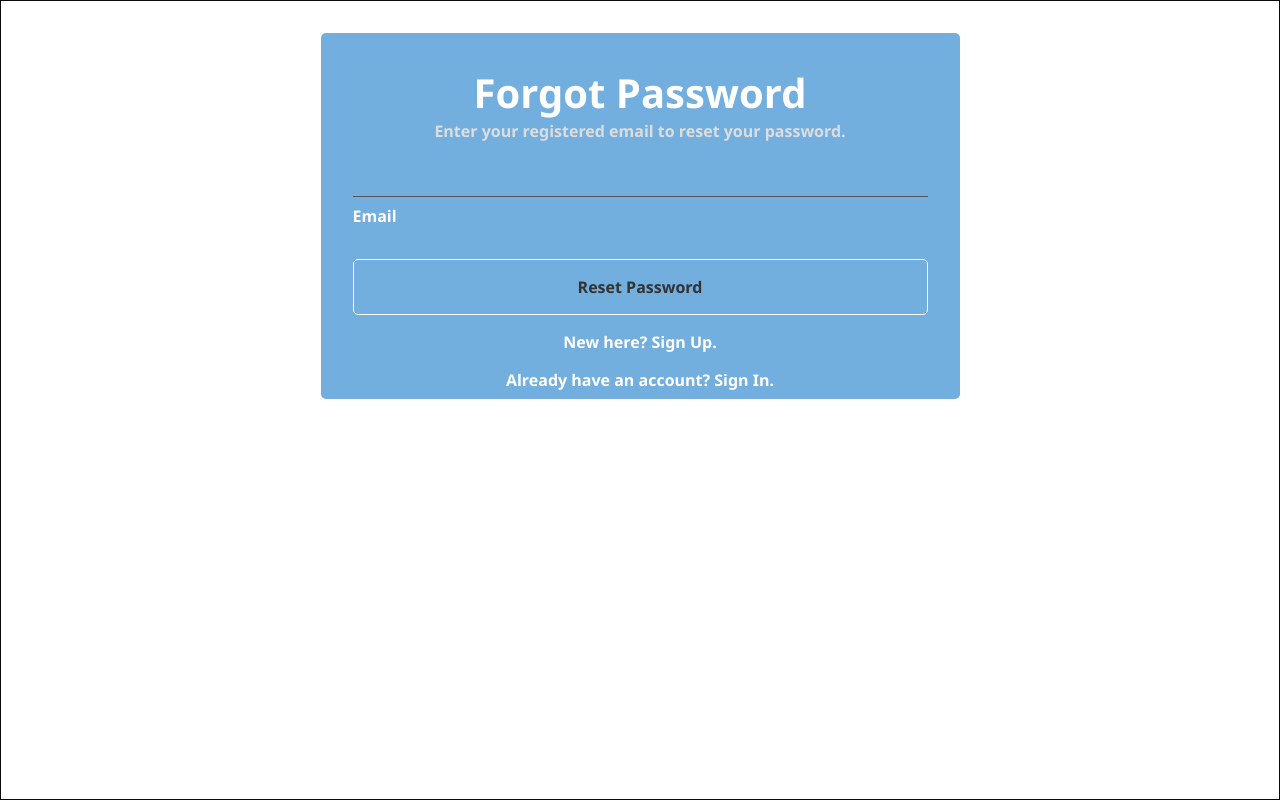
After one commit to Karma098/SE, a PHP site: page /SE/forget.html in a window 1280 px wide. The commit adds this page. Run offline with PHP 8.4, Linux system fonts and the light colour scheme.

Commit message:
forgot password done :)

```diff
--- /dev/null
+++ b/forget.css
@@ -0,0 +1,95 @@
+* {
+    margin: 0;
+    padding: 0;
+    box-sizing: border-box;
+    font-family: "segoe ui", verdana, helvetica, arial, sans-serif;
+    font-size: 16px;
+    transition: all 500ms ease; }
+
+  body {
+    -webkit-font-smoothing: antialiased;
+    -moz-osx-font-smoothing: grayscale;
+    text-rendering: optimizeLegibility;
+    /* -moz-font-feature-settings: "liga" on; */
+    /* border: #000; */
+    border: 1px solid #090909;
+}
+
+  .row {
+    background-color: rgba(20, 120, 200, 0.6);
+    color: #fff;
+    text-align: center;
+    padding: 2em 2em 0.5em;
+    width: 90%;
+    margin: 2em auto;
+    border-radius: 5px; }
+    .row h1 {
+      font-size: 2.5em; }
+    .row .form-group {
+      margin: 0.5em 0; }
+      .row .form-group label {
+        display: block;
+        color: #fff;
+        text-align: left;
+        font-weight: 600; }
+      .row .form-group input, .row .form-group button {
+        display: block;
+        padding: 0.5em 0;
+        width: 100%;
+        margin-top: 1em;
+        margin-bottom: 0.5em;
+        background-color: inherit;
+        border: none;
+        border-bottom: 1px solid #555;
+        color: #eee; }
+        .row .form-group input:focus, .row .form-group button:focus {
+          background-color: #fff;
+          color: #000;
+          border: none;
+          padding: 1em 0.5em; animation: pulse 1s infinite ease;}
+      .row .form-group button {
+        border: 1px solid #fff;
+        border-radius: 5px;
+        outline: none;
+        -moz-user-select: none;
+        user-select: none;
+        color: #333;
+        font-weight: 800;
+        cursor: pointer;
+        margin-top: 2em;
+        padding: 1em; }
+        .row .form-group button:hover, .row .form-group button:focus {
+          background-color: #fff; }
+        .row .form-group button.is-loading::after {
+          animation: spinner 500ms infinite linear;
+          content: "";
+          position: absolute;
+          margin-left: 2em;
+          border: 2px solid #000;
+          border-radius: 100%;
+          border-right-color: transparent;
+          border-left-color: transparent;
+          height: 1em;
+          width: 4%; }
+    .row .footer h5 {
+      margin-top: 1em; }
+    .row .footer p {
+      margin-top: 2em; }
+      .row .footer p .symbols {
+        color: #444; }
+    .row .footer a {
+      color: inherit;
+      text-decoration: none; }
+
+  .information-text {
+    color: #ddd; }
+
+  @media screen and (max-width: 320px) {
+    .row {
+      padding-left: 1em;
+      padding-right: 1em; }
+      .row h1 {
+        font-size: 1.5em !important; } }
+  @media screen and (min-width: 900px) {
+    .row {
+      width: 50%; } }
--- /dev/null
+++ b/forget.html
@@ -0,0 +1,26 @@
+<head>
+    <meta charset="UTF-8">
+    <meta name="viewport" content="width=device-width, initial-scale=1">
+    <meta name="author" content="Yinka Enoch Adedokun">
+    <meta name="description" content="Simple Forgot Password Page Using HTML and CSS">
+    <meta name="keywords" content="forgot password page, basic html and css">
+    <title>Forgot Password Page - HTML + CSS</title>
+    <link rel="stylesheet" type="text/css" href="forget.css">
+    </head>
+    <body>
+        <form method="POST" action="forgetphp.php" >
+    <div class="row">
+    <h1>Forgot Password</h1>
+    <h6 class="information-text">Enter your registered email to reset your password.</h6>
+    <div class="form-group">
+    <input type="email" name="email" id="email">
+    <p><label for="email">Email</label></p>
+    <button onclick="showSpinner()">Reset Password</button>
+    </div>
+    <div class="footer">
+    <h5>New here? <a href="register.html">Sign Up.</a></h5>
+    <h5>Already have an account? <a href="index.php">Sign In.</a></h5>
+    </div>
+</form>
+    </div>
+    </body>
--- a/index.php
+++ b/index.php
@@ -23,7 +23,7 @@
         <button type="submit" name="login">Login</button>
       </form><br>
       <p>New user? <a href="register.html">Create an account</a></p>
-      <a href="#">Forgot Password?</a>
+      <a href="forget.html">Forgot Password?</a>
     </div>
   </div>
 
```
Also changed, not shown: forgetphp.php (added, +78 -0 lines), resetPass.css (added, +53 -0 lines), resetPass.html (added, +26 -0 lines), setPass.php (added, +49 -0 lines), test2.php (added, +13 -0 lines).
